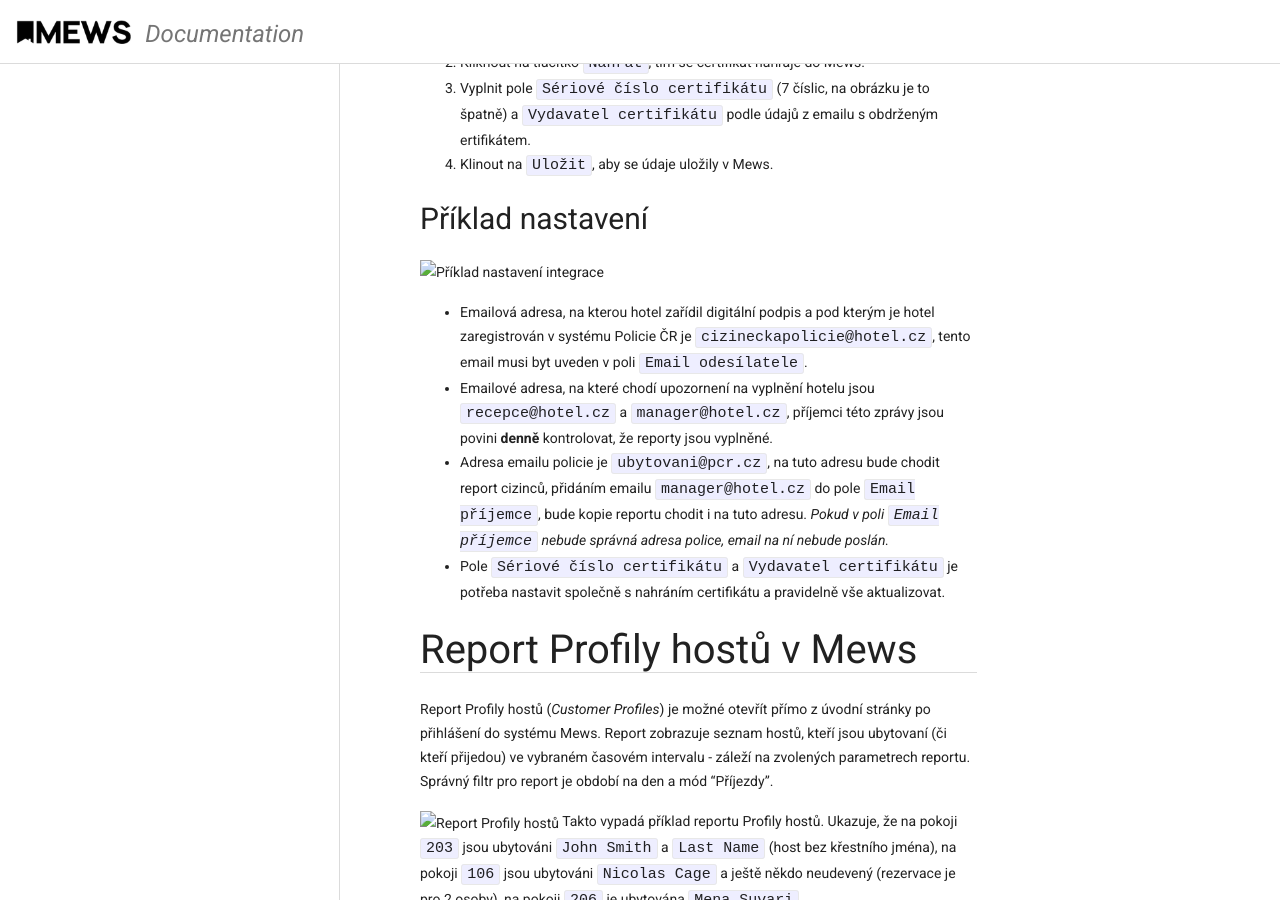
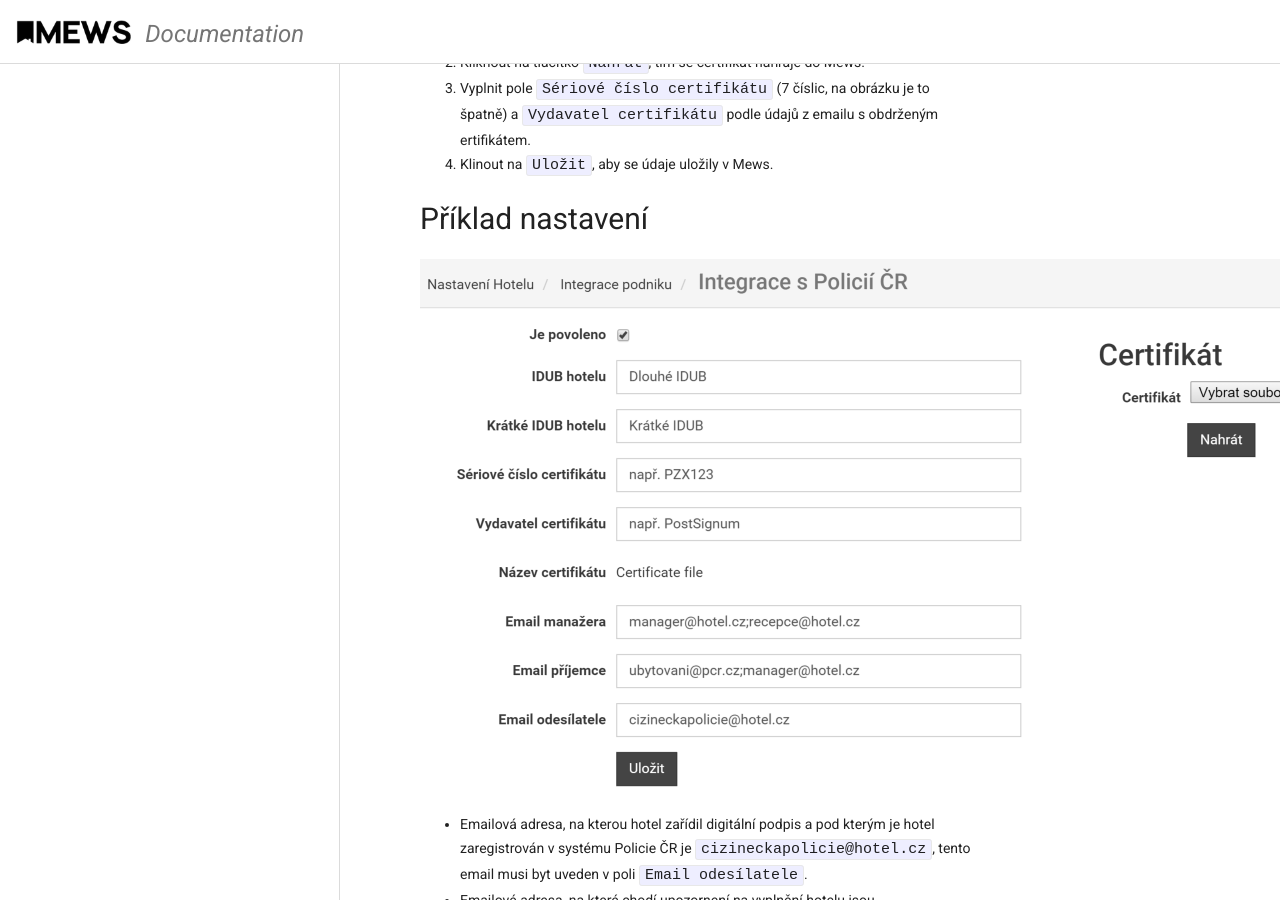
Before and after one commit to nikija/public, a Jekyll site: the page built from content/users/foreign-police/czech.md, in a window 1280 px wide and 900 px high, scrolled down 1782 px. Built offline with Jekyll 4.4.1, drawn with Linux system fonts in a browser that asks for light colours.

Commit message:
Update czech.md

```diff
--- a/content/users/foreign-police/czech.md
+++ b/content/users/foreign-police/czech.md
@@ -53,7 +53,7 @@ Jak to akualizovat:
 
 <a name="nastaveni-priklad"></a>
 ### Příklad nastavení
-![Příklad nastavení integrace](../img/IntegrationDetail_cs.PNG)
+![Příklad nastavení integrace](img/IntegrationDetail_cs.PNG)
 
 - Emailová adresa, na kterou hotel zařídil digitální podpis a pod kterým je hotel zaregistrován v systému Policie ČR je `cizineckapolicie@hotel.cz`, tento email musi byt uveden v poli `Email odesílatele`.
 - Emailové adresa, na které chodí upozornení na vyplnění hotelu jsou `recepce@hotel.cz` a `manager@hotel.cz`, příjemci této zprávy jsou povini **denně** kontrolovat, že reporty jsou vyplněné.
@@ -64,7 +64,7 @@ Jak to akualizovat:
 ## Report Profily hostů v Mews
 Report Profily hostů (*Customer Profiles*) je možné otevřít přímo z úvodní stránky po přihlášení do systému Mews. Report zobrazuje seznam hostů, kteří jsou ubytovaní (či kteří přijedou) ve vybraném časovém intervalu - záleží na zvolených parametrech reportu. Správný filtr pro report je období na den a mód "Příjezdy".
 
-![Report Profily hostů](../img/Report.png)
+![Report Profily hostů](img/Report.png)
 Takto vypadá příklad reportu Profily hostů. Ukazuje, že na pokoji `203` jsou ubytováni `John Smith` a `Last Name` (host bez křestního jména), na pokoji `106` jsou ubytováni `Nicolas Cage`  a ještě někdo neudevený (rezervace je pro 2 osoby), na pokoji `206` je ubytována `Mena Suvari`.
 
 Dále report říká, že:
@@ -102,7 +102,7 @@ Složitější problém na řešení je situace s neuvedeným hostem (případ p
 2. Stačí vytvořit nového hosta a přiřadit jej k rezervaci.
 3. Nejdříve je potřeba si uvědomit rozdíl mezi *vlastníkem* rezervace a *hostem* přiřazeným k rezervaci. *Vlastník* je ten, na jehož jméno je rezervace vytvořena. Může to být dokonce někdo, kdo do hotelu vůbec nepřijede, pouze pobyt pro někoho zarezervoval. *Host* je někdo, kdo přijel a kdo bydlí na daném pokoji. Názorně na obrázku:
 
-![Group Modul](../img/GroupModule.png)
+![Group Modul](img/GroupModule.png)
 Tento obrázek ukazuje, jak vyřešit třetí případ – pokoj `106` z prvního obrázku. `Nicolas Cage` je uveden jako *vlastník* rezervace. Je potřeba jej ještě přidat na pokoj kliknutím na `>` (označené červeně). Tím se host přidá na vybraný pokoj. Jeden host může totiž objednat více pokojů a systém jej automaticky nemůže přiřadit do všech zarezervovaných pokojů, protože jeden host nemůže být fyzicky ve dvou pokojích. Proto je potřeba vlastníka během Check-In procesu přiřadit do nějaké rezervace (udělat z něj hosta). Opět je potřeba nastavit na recepci check-in proces tak, aby se toto vyřešilo v den u příjezdu a nemuselo se to řešit zpětně.
 
 <a name="jak-vse-funguje"></a>
```
